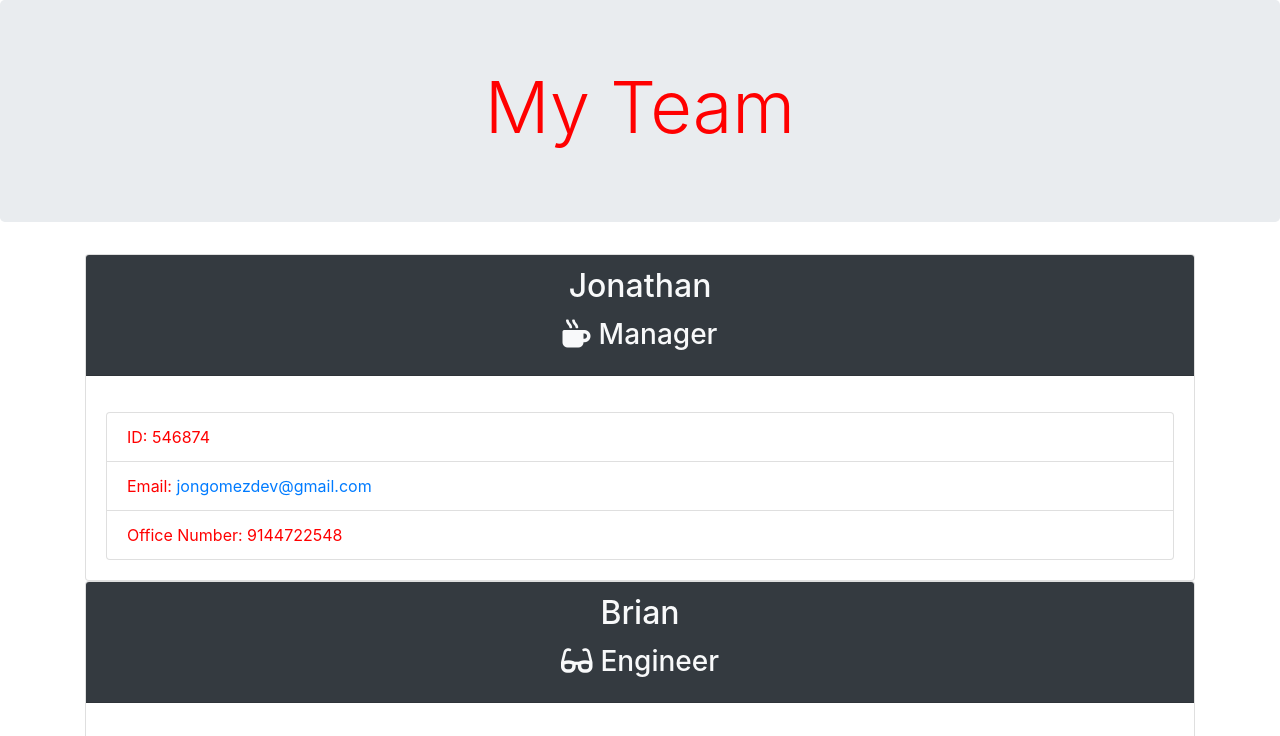
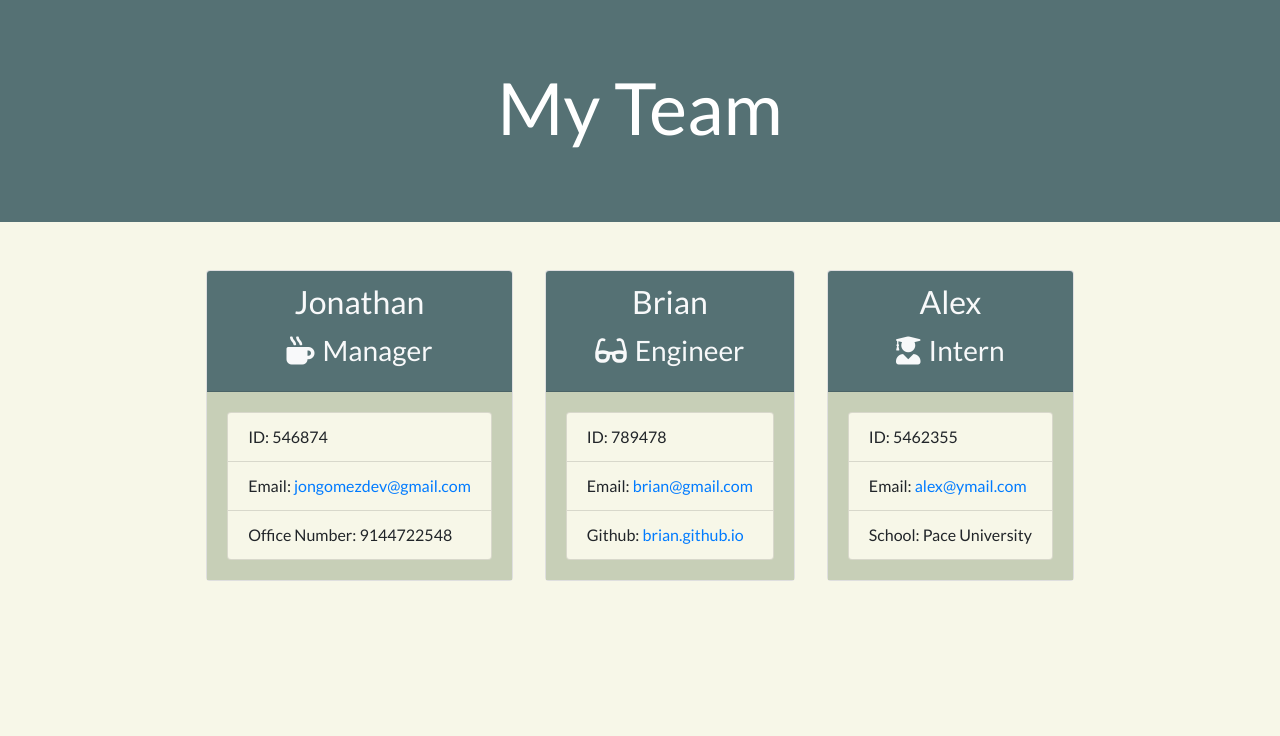
Before and after one commit to jongomezdev/OOP-Team-Profile-Generator, a website: page output/team.html in a window 1280 px wide. Shown: the top 736 px of the page. Drawn offline with nearby package versions, Linux system fonts and the light colour scheme.

Commit message:
Align cards and change css & bootstrap properties

```diff
--- a/output/style.css
+++ b/output/style.css
@@ -1,3 +1,22 @@
+@import url("https://fonts.googleapis.com/css2?family=Lato&display=swap");
+
 body {
-  color: red;
+  font-family: "Lato", sans-serif;
+  background-color: #f7f7e8;
 }
+
+.card-body {
+  background-color: #c7cfb7;
+}
+
+.card-header {
+  background-color: #557174;
+}
+
+#jumbo {
+  background-color: #557174;
+}
+
+.list-group-item {
+  background-color: #f7f7e8;
+}
--- a/output/team.html
+++ b/output/team.html
@@ -19,18 +19,16 @@
     <title>My Team</title>
   </head>
   <body>
-    <div class="container-fluid">
-      <div class="row">
-        <div class="col-12 jumbotron header text-center">
-          <h1 class="display-3">My Team</h1>
-        </div>
+    <div id="jumbo" class="jumbotron jumbotron-fluid text-white">
+      <div class="container">
+        <h1 class="display-3 text-center">My Team</h1>
       </div>
     </div>
     <div class="container">
       <div class="row">
-        <div class="team-area col-12">
-          <div class="card employee-card">
-            <div class="card-header bg-dark text-light mb-3 text-center">
+        <div class="team-area col-12 d-flex justify-content-center">
+          <div class="card employee-card mx-3 my-3">
+            <div class="card-header text-light text-center">
               <h2 class="card-title">Jonathan</h2>
               <h3 class="card-title">
                 <i class="fas fa-mug-hot mr-2"></i>Manager
@@ -49,8 +47,8 @@
               </ul>
             </div>
           </div>
-          <div class="card employee-card">
-            <div class="card-header bg-dark text-light mb-3 text-center">
+          <div class="card employee-card mx-3 my-3">
+            <div class="card-header text-light text-center">
               <h2 class="card-title">Brian</h2>
               <h3 class="card-title">
                 <i class="fas fa-glasses mr-2"></i>Engineer
@@ -71,8 +69,8 @@
               </ul>
             </div>
           </div>
-          <div class="card employee-card">
-            <div class="card-header bg-dark text-light mb-3 text-center">
+          <div class="card employee-card mx-3 my-3">
+            <div class="card-header text-light text-center">
               <h2 class="card-title">Alex</h2>
               <h3 class="card-title">
                 <i class="fas fa-user-graduate mr-2"></i>Intern
```
